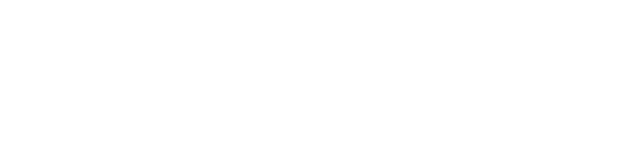
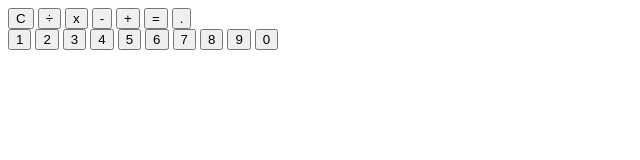
Before and after one commit to taimankj/odin-calculator, a plain HTML site: page index.html in a window 1280 px wide. Shown: the whole page, without its empty margins (0-640 px from the left). Drawn offline with Linux system fonts and the light colour scheme.

Commit message:
Add calculator to html
Created calculator buttons in index.html
   0-9 numbers
   +, -, /, *, =
   C for clear
Added display box for results

```diff
--- a/index.html
+++ b/index.html
@@ -7,5 +7,28 @@
     <link href="./styles.css" rel="stylesheet" />
     <script src="./script.js" defer></script>
   </head>
-  <body></body>
+  <body>
+    <div id="calculator">
+      <div id="calculator-output"></div>
+      <button id="clear">C</button>
+      <button id="division">&divide;</button>
+      <button id="multiply">x</button>
+      <button id="subtract">-</button>
+      <button id="addition">+</button>
+      <button id="equals">=</button>
+      <button id="decimal">.</button>
+      <div id="numbers">
+        <button id="one">1</button>
+        <button id="two">2</button>
+        <button id="three">3</button>
+        <button id="four">4</button>
+        <button id="five">5</button>
+        <button id="six">6</button>
+        <button id="seven">7</button>
+        <button id="eight">8</button>
+        <button id="nine">9</button>
+        <button id="0">0</button>
+      </div>
+    </div>
+  </body>
 </html>
```
